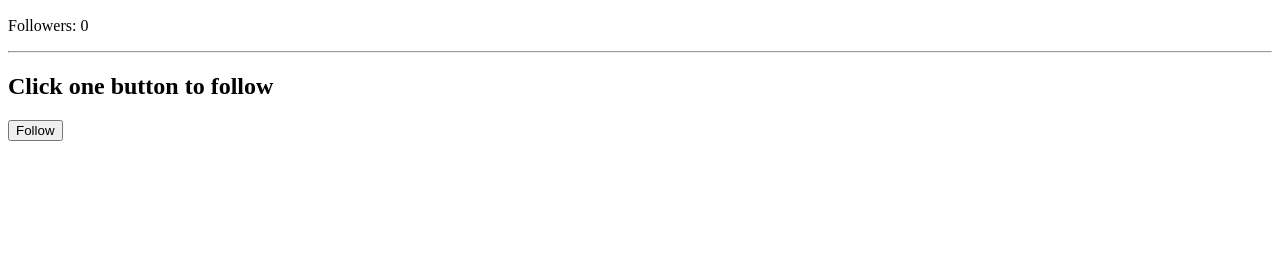
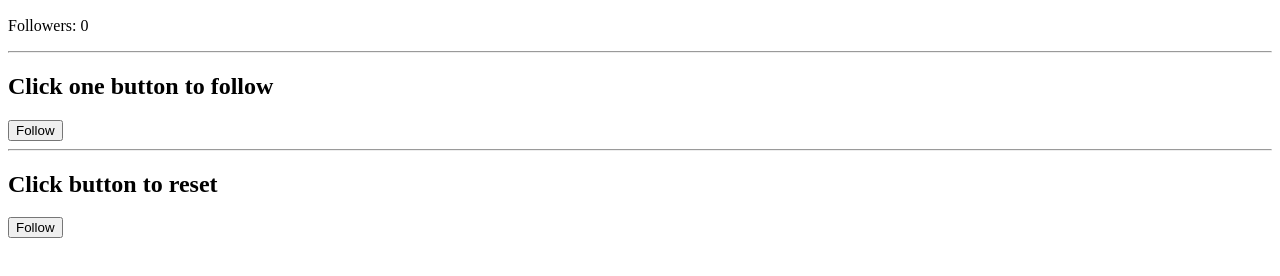
Before and after one commit to jp-dev-git/react-node-mongodb, a plain HTML site: page followersCount/followers_count.html in a window 1280 px wide. Shown: the part 110-386 px from the top of the page. Drawn offline with Linux system fonts and the light colour scheme.

Commit message:
Reset followers

```diff
--- a/followersCount/followers_count.html
+++ b/followersCount/followers_count.html
@@ -10,6 +10,9 @@
   <hr>
   <h2>Click one button to follow</h2>
   <button onclick="increaseCount()">Follow</button>
+  <hr>
+  <h2>Click button to reset</h2>
+  <button onclick="resetCount()">Follow</button>
   <script src="./followers_count.js"></script>
 </body>
 </html>
--- a/followersCount/followers_count.js
+++ b/followersCount/followers_count.js
@@ -17,3 +17,9 @@ function checkCountValue() {
         alert("Your Instagram post gained 20 followers! Keep it up!");
     }
 }
+
+function resetCount() {
+    count = 0; //Increment the count by 1
+    displayCount(); //Display the count
+    alert("Your Instagram follower count has been reset to 0!")
+}
```
